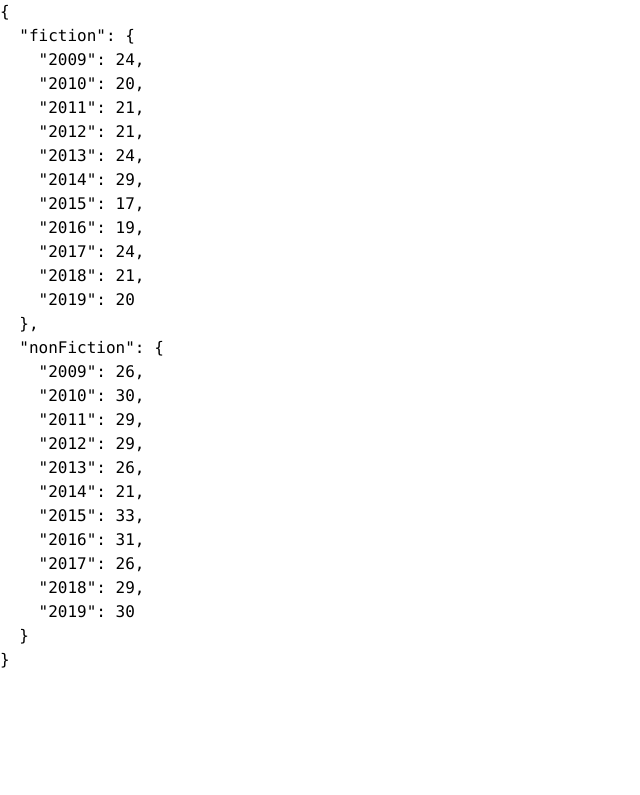
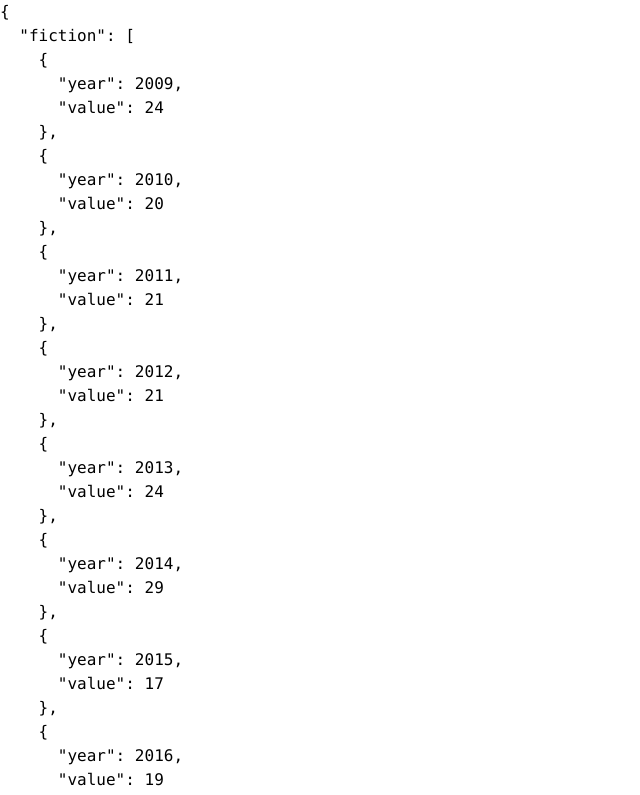
Before and after one commit to alejandronanez/data-funsies, a Next.js app: page / in a window 1280 px wide. Shown: the top 795 px of the page, without its empty margins (0-640 px from the left). Built offline with nearby package versions, Linux system fonts and the light colour scheme; a web font is replaced by a local one.

Commit message:
Updated transformers and a few types

```diff
--- a/src/dataProcessing/transformers.ts
+++ b/src/dataProcessing/transformers.ts
@@ -1,5 +1,10 @@
-import { groupBy, countBy } from 'lodash';
-import { BestSeller, BookGenreIndexes, YearIndexes } from 'types/types';
+import { groupBy, countBy, entries } from 'lodash';
+import {
+  BestSeller,
+  BookGenreIndexes,
+  Years,
+  YearValuePair,
+} from 'types/types';
 
 export function groupBooksByGenre(
   books: BestSeller[],
@@ -12,6 +17,13 @@ export function groupBooksByGenre(
   };
 }
 
-export function getTotalBooksPerYear(books: BestSeller[]): YearIndexes<number> {
-  return countBy(books, 'year');
+export function getTotalBooksPerYear(books: BestSeller[]): YearValuePair[] {
+  const booksPerYear = countBy(books, 'year');
+
+  return entries(booksPerYear).map(([year, value]) => ({
+    // TS complains about the fact that `year` is not a number anymore as it's
+    // coming from an object, so it assumes the key is a string.
+    year: +year as Years,
+    value,
+  }));
 }
```
Also changed, not shown: src/types/types.ts (+5 -3 lines).
